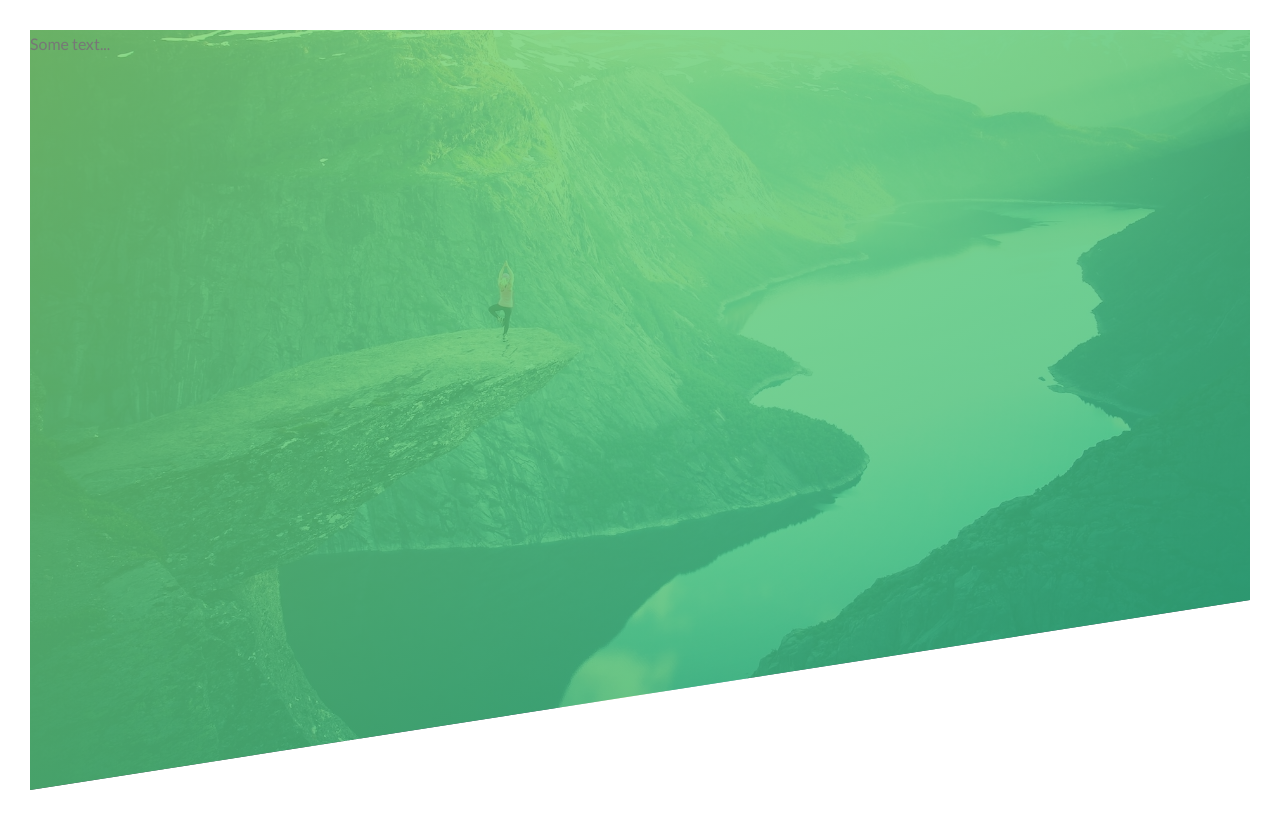
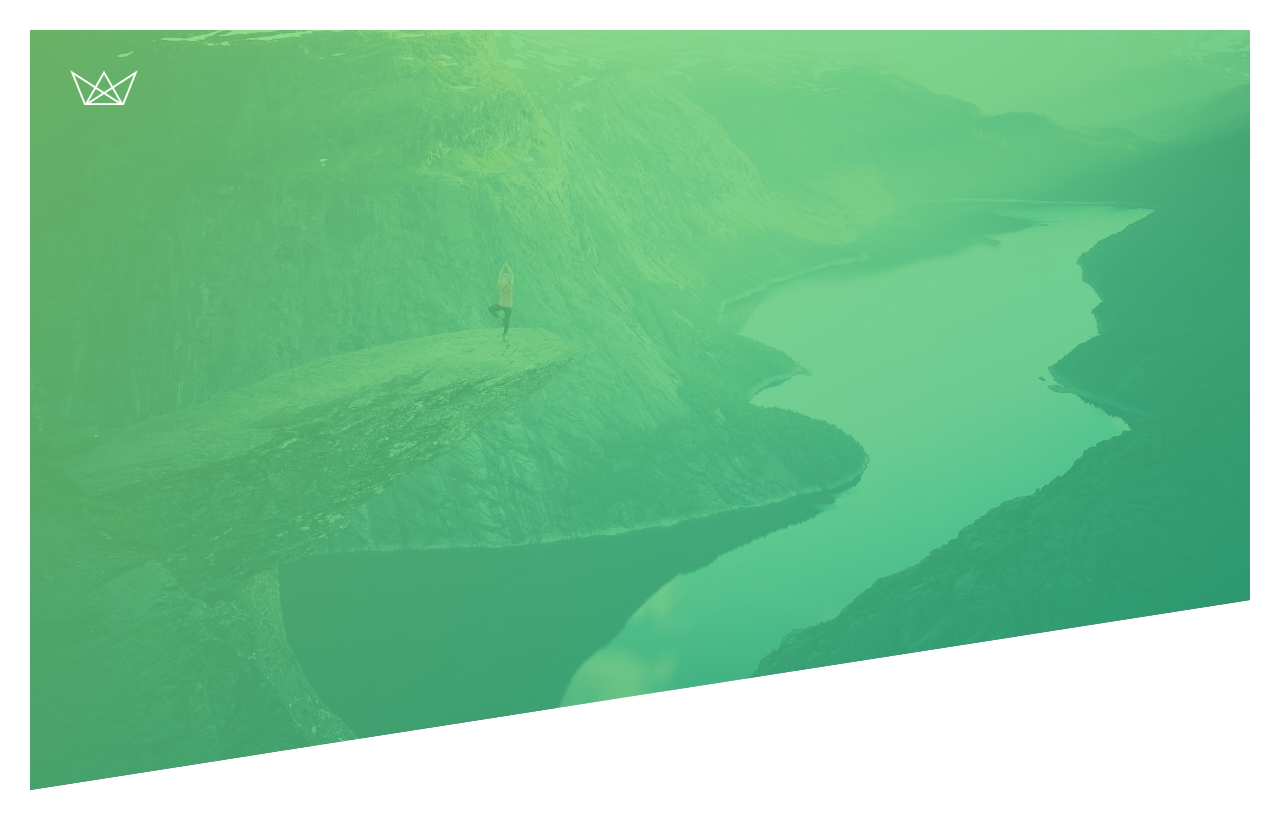
Before and after one commit to aindriu80/Natours, a plain HTML site: page index.html in a window 1280 px wide. Drawn offline with Linux system fonts and the light colour scheme.

Commit message:
Building the header - logo and positioning

```diff
--- a/index.html
+++ b/index.html
@@ -14,7 +14,9 @@
     </head>
     <body>
         <header class="header">
-            Some text...
+            <div class="logo-box">
+                <img src="resources/img/logo-white.png" alt="Logo" class="logo">
+            </div>
         </header>
 
     </body>
--- a/resources/css/style.css
+++ b/resources/css/style.css
@@ -31,6 +31,18 @@ body {
         url(../img/hero.jpg);
     background-size: cover;
     background-position: top;
+    position: relative;
 
     clip-path: polygon(0 0, 100% 0, 100% 75%, 0 100%);
 }
+
+.logo-box {
+    position: absolute;
+    top: 40px;
+    left: 40px;
+}
+
+.logo{
+    height: 35px;
+
+}
```
